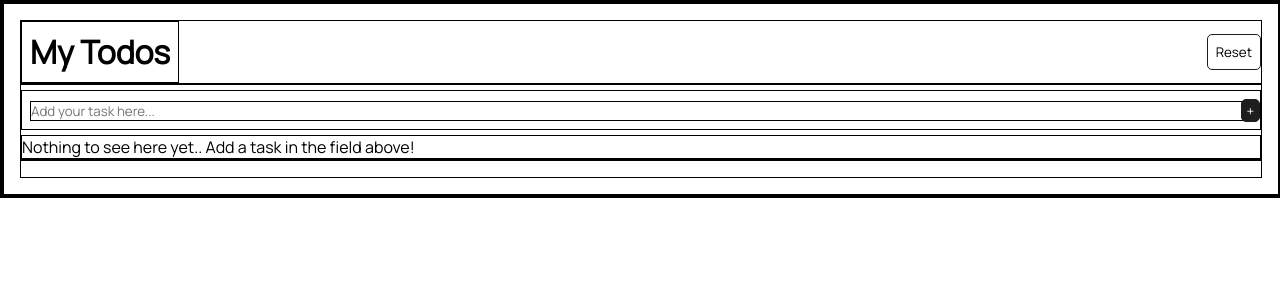
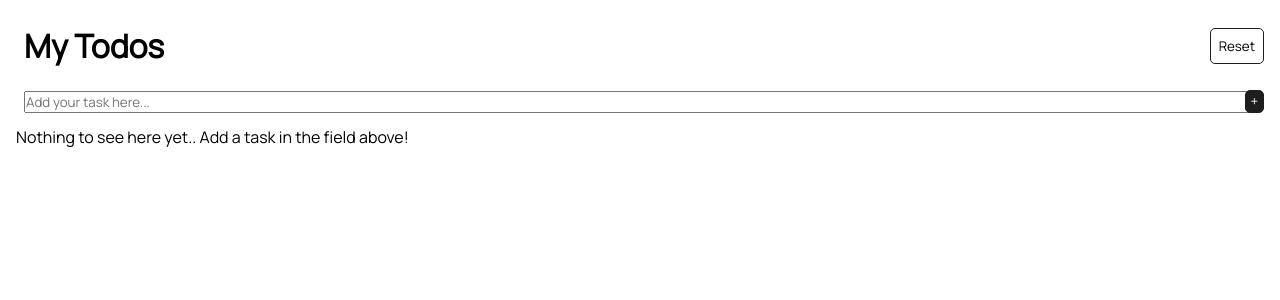
Before and after one commit to GeorgeSwift16/tech-test-todo, a React (Create React App) app: page / in a window 1280 px wide. Shown: the top 300 px of the page. Built offline with nearby package versions, Linux system fonts and the light colour scheme.

Commit message:
cleaned up styling, added delete functionality

```diff
--- a/src/App.scss
+++ b/src/App.scss
@@ -4,6 +4,5 @@
 @import url("https://fonts.googleapis.com/css2?family=Manrope&family=Montserrat&display=swap");
 
 * {
-  border: 1px solid black;
   font-family: $header-font-family;
 }
--- a/src/components/TaskDisplayItem/TaskDisplayItem.jsx
+++ b/src/components/TaskDisplayItem/TaskDisplayItem.jsx
@@ -1,6 +1,6 @@
 import "./TaskDisplayItem.scss";
 
-const TaskDisplayItem = ({ tasknumber, name }) => {
+const TaskDisplayItem = ({ tasknumber, name, deleteFunction }) => {
   return (
     <>
       <div className="to-do-list-display__task-container">
@@ -16,8 +16,9 @@ const TaskDisplayItem = ({ tasknumber, name }) => {
           className="to-do-list-display__task-delete-button button button-delete"
           type="button"
           value={tasknumber}
+          onClick={deleteFunction}
         >
-          delete
+          Delete
         </button>
       </div>
     </>
--- a/src/containers/ToDoListDisplay/ToDoListDisplay.jsx
+++ b/src/containers/ToDoListDisplay/ToDoListDisplay.jsx
@@ -1,9 +1,16 @@
 import TaskDisplayItem from "../../components/TaskDisplayItem/TaskDisplayItem";
 import "./ToDoListDisplay.scss";
 
-const ToDoListDisplay = ({ tasklistArray }) => {
+const ToDoListDisplay = ({ tasklistArray, deleteFunction }) => {
   const taskListJSX = tasklistArray.map((task, index) => {
-    return <TaskDisplayItem key={index} name={task} tasknumber={index} />;
+    return (
+      <TaskDisplayItem
+        key={index}
+        name={task}
+        tasknumber={index}
+        deleteFunction={deleteFunction}
+      />
+    );
   });
 
   return <section className="to-do-list-display">{taskListJSX}</section>;
--- a/src/containers/ToDoListDisplay/ToDoListDisplay.scss
+++ b/src/containers/ToDoListDisplay/ToDoListDisplay.scss
@@ -3,7 +3,18 @@
 .to-do-list-display {
   display: grid;
   grid-template-columns: 1fr;
-  grid-template-rows: repeat(auto-fit, minmax(50px, 1fr));
-  padding: 0.5rem;
+  grid-template-rows: repeat(auto-fit);
+  padding: 1rem;
   background-color: $secondary-color;
+  &__task-container {
+    padding: 0.5rem;
+    margin: 0.2rem;
+  }
+  &__task-text {
+    padding-left: 0.4rem;
+    font-weight: bold;
+  }
+  &__task-delete-button {
+    margin-right: 0.2rem;
+  }
 }
--- a/src/containers/main/main.jsx
+++ b/src/containers/main/main.jsx
@@ -13,26 +13,39 @@ const Main = () => {
   const getNewTaskItem = () => {
     settasks([...tasks, taskInput]);
     settaskInput("");
+    setTasksExist(true);
   };
   const [taskInput, settaskInput] = useState("");
 
   const [tasks, settasks] = useState([]);
 
+  const [tasksExist, setTasksExist] = useState(false);
+
   const getReset = () => {
     settaskInput("");
     settasks([]);
+    setTasksExist(false);
+  };
+
+  const handleTaskDelete = (event) => {
+    let x = tasks.splice(event.target.value, 1);
+    const newTaskList = tasks.filter((element) => element !== x);
+    settasks(newTaskList);
   };
 
   return (
     <main className="to-do-container">
       <Header resetfunction={getReset} />
       <TaskBar
-        checkIfActive={taskInput}
+        checkIfActive={tasksExist}
         inputDisplayText={taskInput}
         taskInput={getTaskInput}
         addTask={getNewTaskItem}
       />
-      <ToDoListDisplay tasklistArray={tasks} />
+      <ToDoListDisplay
+        tasklistArray={tasks}
+        deleteFunction={handleTaskDelete}
+      />
     </main>
   );
 };
```
